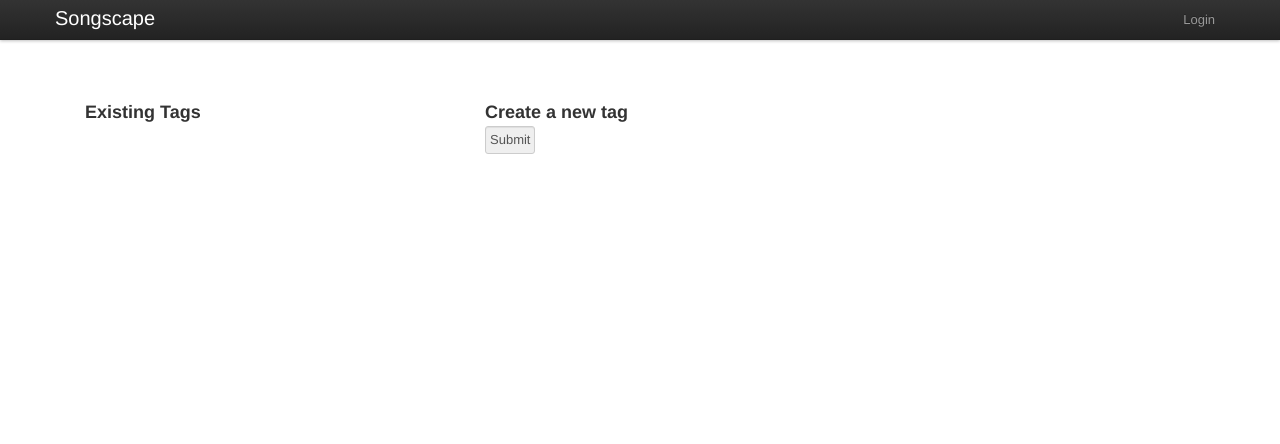
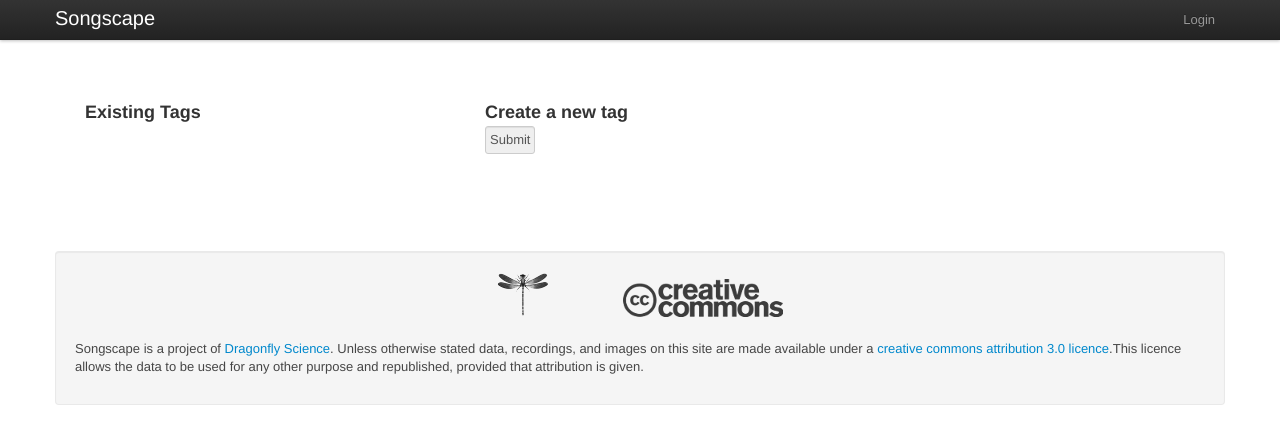
Before and after one commit to dragonfly-science/songscape, a Django app: page /tags in a window 1280 px wide. Shown: the top 444 px of the page. Run offline with Django 3.2, Linux system fonts and the light colour scheme; data that the repository does not hold is empty; parts of the project's set-up code (start-up, migrations or seed data) failed here and were passed over; some libraries are stand-ins or nearby versions.

Commit message:
Front page

```diff
--- a/www/static/css/songscape.css
+++ b/www/static/css/songscape.css
@@ -24,3 +24,16 @@ h1 {
     margin-top: 1em;
     line-height:1.2em;
 }
+
+#footer {
+    font-size: 0.9em;
+    color: rgb(70, 70, 70);
+    margin-top: 6em;
+}
+#logos {
+    text-align: center;
+}
+.logo {
+    margin-left: 3em;
+    margin-right: 3em;
+}
--- a/www/templates/base.html
+++ b/www/templates/base.html
@@ -60,7 +60,12 @@ see http://twitter.github.com/bootstrap/examples/fluid.html -->
             <span class="icon-bar"></span>
           </a>
           <a class="brand" href="/">Songscape</a>
+
           <div class="nav-collapse">
+            <ul class="nav">
+            <li><a href="/explore/"></a></li>
+            <li><a href="/analyse/"></a></li>
+            </ul>
             {% if user.is_authenticated %}
             <ul class="nav pull-right">
                 <li><a>Welcome &nbsp; {{ user.first_name }} &nbsp; &nbsp;</a></li>
@@ -101,7 +106,19 @@ see http://twitter.github.com/bootstrap/examples/fluid.html -->
       </div><!--/row-->
 {% endblock main %}
 
-
+      <div class="well" id="footer">
+        <div id="logos">
+                <a href="http://www.dragonfly.co.nz"
+                    alt="Dragonfly Science" title="Dragonfly Science">
+                  <span class="logo" id="dfly"><img src="{{STATIC_URL}}images/greyds.png"></span>
+                </a>
+                  <span class="logo" id="cc"><img src="{{ STATIC_URL }}images/cc.logo.large.png" alt="Creative Commons"
+                    title="Creative Commons"></span>
+        </div>
+        <br/>
+        <p> Songscape is a project of <a href="http://www.dragonfly.co.nz">Dragonfly Science</a>. Unless otherwise stated data, recordings, and images on this site are made available under a <a href="http://creativecommons.org/licenses/by/3.0/"> creative commons attribution 3.0 licence</a>.This licence allows the data to be used for any other purpose and republished, provided that
+attribution is given.
+    </div><!-- footer -->
     </div><!-- container-->
 
     <!-- Le javascript
```
Also changed, not shown: www/templates/home.html (+29 -64 lines), www/static/images/RFPT-WWMB-20120124191502-600-60-KR3.png (added), www/static/images/cc.logo.large.png (added), www/static/images/greyds.png (added), www/static/images/kiwi-recorder-300x237.jpg (added), www/static/images/kiwi-recorder.jpg (added), www/static/images/nibk.jpg (added), 1 other file.
